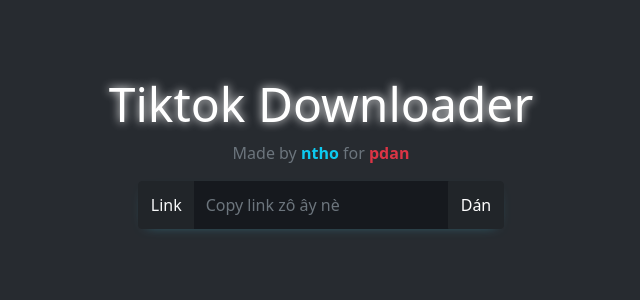
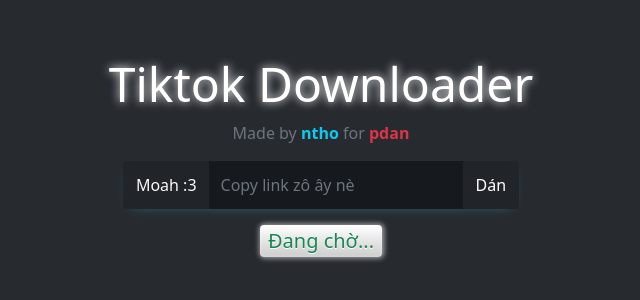
Before and after one commit to duc-tho/tikdown, a React (Create React App) app: page / in a window 1280 px wide. Shown: the part 240-540 px from the top of the page, without its empty margins (319-959 px from the left). Built offline with nearby package versions, Linux system fonts and the light colour scheme; no server answers.

Commit message:
Fix input bug, paste from clipboard bug, ...

```diff
--- a/src/App.scss
+++ b/src/App.scss
@@ -30,3 +30,58 @@
      color: #ffffff !important;
      text-shadow: 0 0 10px #ffffff;
 }
+
+@-webkit-keyframes white {
+     0%,
+     100% {
+          -webkit-box-shadow: 1px 0px 19px 4px rgba(255, 255, 255, 0.7),
+               inset 0px 0px 10px rgba(255, 255, 255, 0.5);
+          box-shadow: 1px 0px 19px 4px rgba(255, 255, 255, 0.7),
+               inset 0px 0px 10px rgba(255, 255, 255, 0.5);
+     }
+
+     50% {
+          -webkit-box-shadow: 0px 0px 0px 0px rgba(255, 255, 255, 0),
+               inset 0px 0px 0px rgba(255, 255, 255, 0);
+          box-shadow: 0px 0px 0px 0px rgba(255, 255, 255, 0),
+               inset 0px 0px 0px rgba(255, 255, 255, 0);
+     }
+}
+
+.white-glow {
+     text-shadow: 0px 1px 0px #fff;
+     background-image: -webkit-linear-gradient(top, #ffffff, #cccccc);
+     background-image: -moz-linear-gradient(top, #ffffff, #cccccc);
+     background-image: -o-linear-gradient(top, #ffffff, #cccccc);
+     background-image: linear-gradient(to bottom, #ffffff, #cccccc);
+     -webkit-animation: white 2s infinite;
+     -moz-animation: white 2s infinite;
+     -o-animation: white 2s infinite;
+     animation: white 2s infinite;
+}
+
+@-o-keyframes white {
+     0%,
+     100% {
+          box-shadow: 1px 0px 19px 4px rgba(255, 255, 255, 0.7),
+               inset 0px 0px 10px rgba(255, 255, 255, 0.5);
+     }
+
+     50% {
+          box-shadow: 0px 0px 0px 0px rgba(255, 255, 255, 0),
+               inset 0px 0px 0px rgba(255, 255, 255, 0);
+     }
+}
+
+@keyframes white {
+     0%,
+     100% {
+          box-shadow: 1px 0px 7px 2px rgba(255, 255, 255, 0.7),
+               inset 0px 0px 6px rgba(255, 255, 255, 0.5);
+     }
+
+     50% {
+          box-shadow: 0px 0px 0px 0px rgba(255, 255, 255, 0),
+               inset 0px 0px 0px rgba(255, 255, 255, 0);
+     }
+}
--- a/src/App.tsx
+++ b/src/App.tsx
@@ -13,6 +13,7 @@
 
 function App() {
      let [url, setUrl] = useState("");
+     let [status, setStatus] = useState("Đang chờ...");
 
      useEffect(() => {
           const delayTimeout = setTimeout(() => {
@@ -24,10 +25,13 @@
 
      let urlChangeHandle = (e: any) => {
           let targetUrl = e.target.value;
+
           setUrl(targetUrl);
      };
 
      let getVid = (url: string) => {
+          if(!url) return;
+
           tiktokApi
                .getSingle(`tiktok?url=${url}`)
                .then((res: any) => {
@@ -40,6 +44,8 @@
                          );
                          return;
                     }
+
+                    setStatus(`Đang Tải xún ...`);
 
                     axios({
                          url: res.nwm_video_url,
@@ -58,6 +64,13 @@
                          link.download = "";
                          link.click();
                          link.remove();
+
+                         setStatus(`Tải xong vid... ${res.video_title}`);
+                         setUrl('');
+
+                         setTimeout(() => {
+                              setStatus(`Đang chờ...`);
+                         }, 7000);
                     });
                })
                .catch((error: any) => {
@@ -66,10 +79,13 @@
      };
 
      let pastClickHandle = () => {
+          let clipboard = "";
           navigator.clipboard.readText().then((text) => {
                setUrl(text);
-               getVid(text);
+               clipboard = text;
           });
+
+          getVid(clipboard);
      };
 
      return (
@@ -102,7 +118,7 @@
                                         id="link"
                                         className="bg-dark border-dark text-light"
                                    >
-                                        Link
+                                        Moah :3
                                    </InputGroup.Text>
                                    <FormControl
                                         value={url}
@@ -121,6 +137,11 @@
                               </InputGroup>
                          </Col>
                     </Row>
+                    <Row>
+                         <Col>
+                              <h5 className="white-glow py-1 px-2 rounded text-success">{status}</h5>
+                         </Col>
+                    </Row>
                </Container>
           </Fragment>
      );
```
